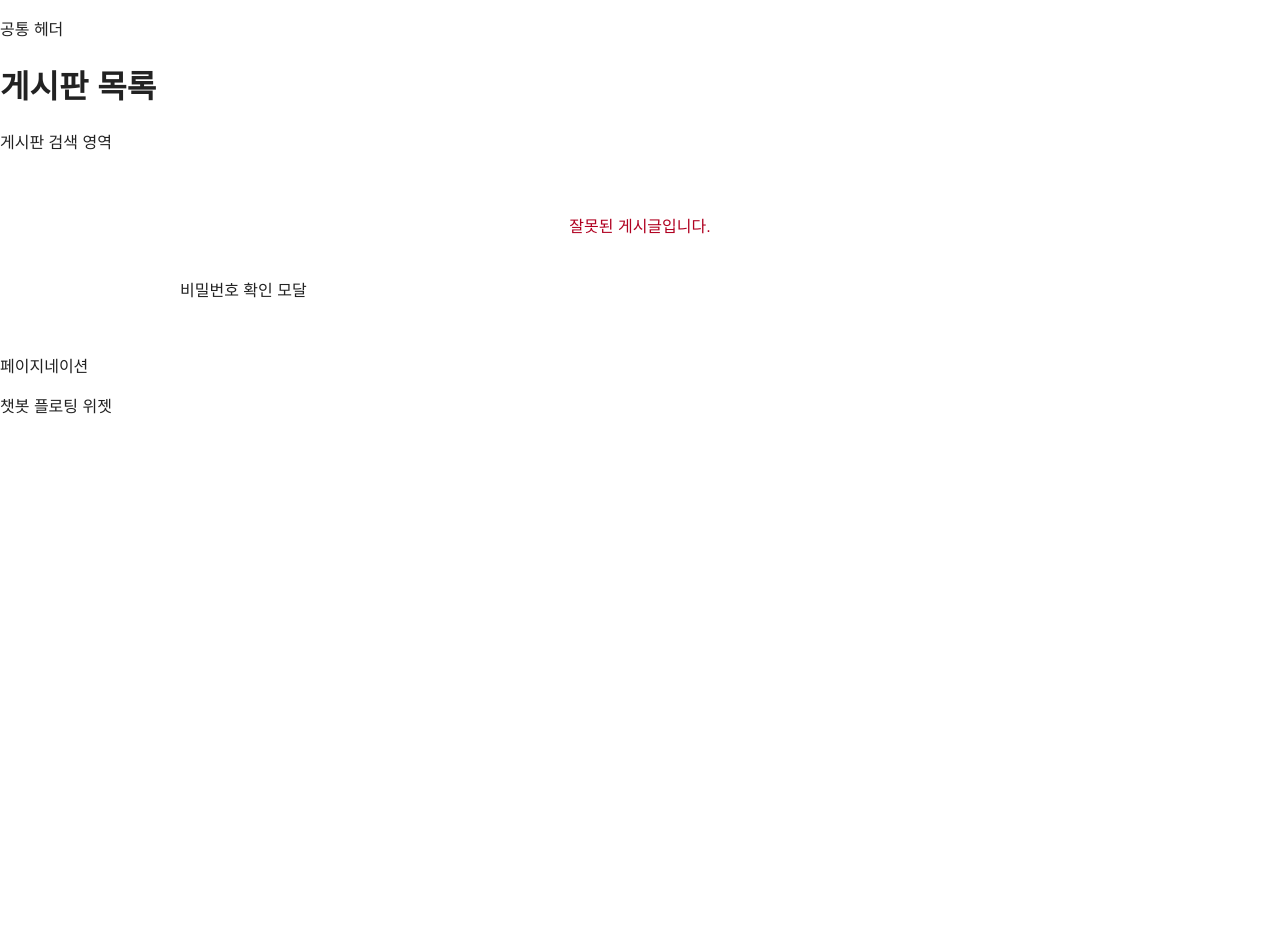
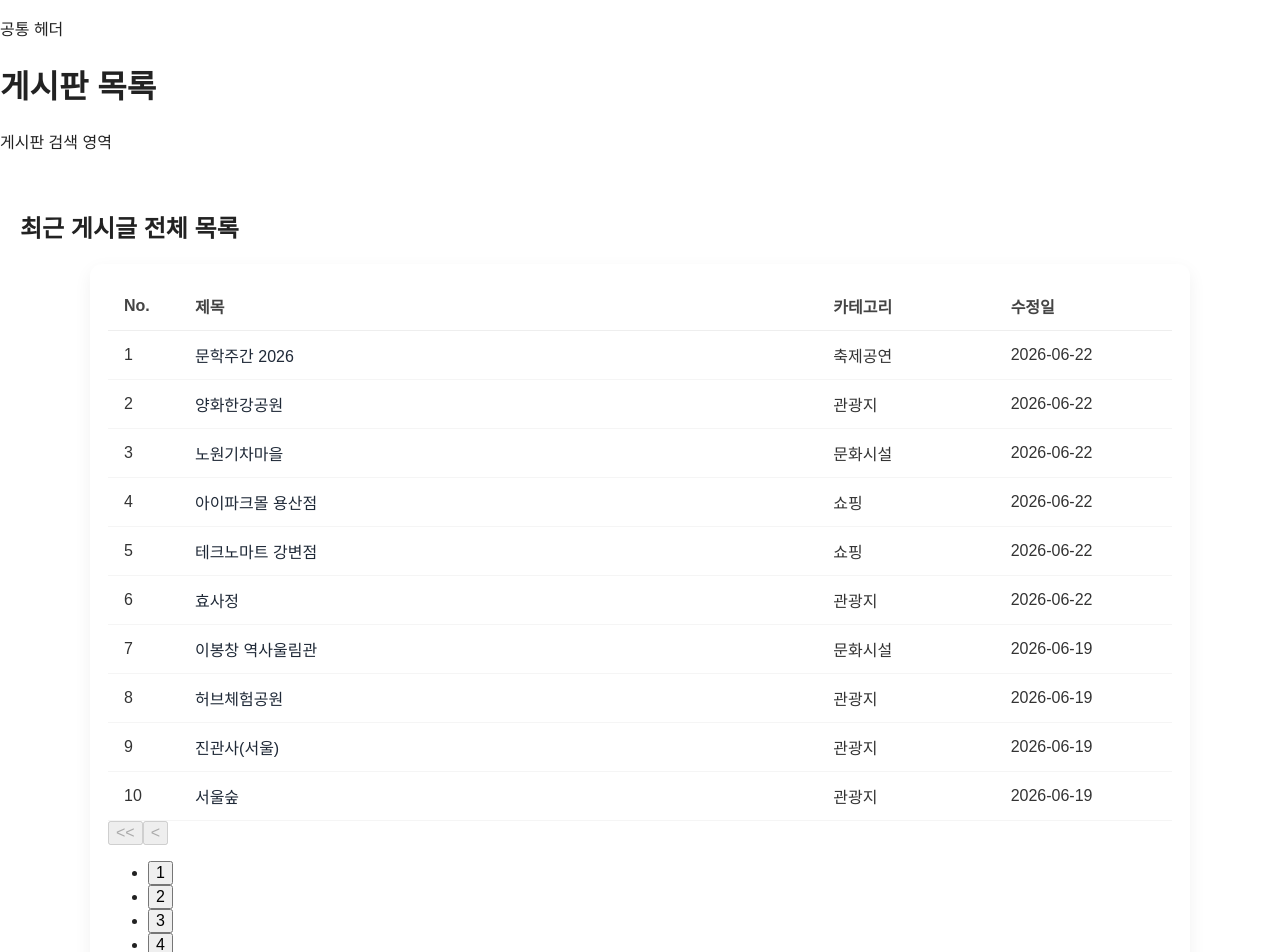
Before and after one commit to eunsinchoi/LocalHub, a Vue app: page /board/course in a window 1280 px wide. Shown: the top 952 px of the page. Before the commit the page ends 800 px from the top, so only its background shows below. Built offline with nearby package versions, Linux system fonts and the light colour scheme.

Commit message:
최근게시물 전체목록 게시물 연동

```diff
--- a/src/components/board/PostTable.vue
+++ b/src/components/board/PostTable.vue
@@ -1,13 +1,9 @@
 <script setup>
-import { ref, onMounted } from 'vue'
-import { useRoute } from 'vue-router'
-import PasswordModal from '../common/PasswordModal.vue'
-import CommentSection from './CommentSection.vue'
+import { ref, computed, onMounted } from 'vue';
 
-const route = useRoute()
-const post = ref(null)
-const isLoading = ref(true)
-const error = ref('')
+const allRecentPosts = ref([]);
+const pageSize = 10;
+const currentPage = ref(1);
 
 const fileData = [
   { name: '서울_관광지.json', cat: '관광지' },
@@ -17,178 +13,260 @@ const fileData = [
   { name: '서울_숙박.json', cat: '숙박' },
   { name: '서울_여행코스.json', cat: '여행코스' },
   { name: '서울_축제공연행사.json', cat: '축제공연' }
-]
+];
+
+onMounted(async () => {
+  let posts = [];
+  for (const file of fileData) {
+    try {
+      const res = await fetch(`/data/${file.name}`);
+      const data = await res.json();
+      if (data && data.items) {
+        const postsWithCat = data.items.map(post => ({ ...post, categoryName: file.cat }));
+        posts = posts.concat(postsWithCat);
+      }
+    } catch (err) {
+      // eslint-disable-next-line no-console
+      console.error(`${file.name} 로드 실패`, err);
+    }
+  }
+  posts.sort((a, b) => {
+    const ma = a.modifiedtime || '';
+    const mb = b.modifiedtime || '';
+    if (mb > ma) return 1;
+    if (mb < ma) return -1;
+    return 0;
+  });
+  allRecentPosts.value = posts;
+});
+
+const totalPages = computed(() => Math.max(1, Math.ceil(allRecentPosts.value.length / pageSize)));
+
+const pagedPosts = computed(() => {
+  const start = (currentPage.value - 1) * pageSize;
+  return allRecentPosts.value.slice(start, start + pageSize);
+});
 
 function formatDate(modifiedtime) {
-  if (!modifiedtime) return ''
-  const s = String(modifiedtime)
-  if (s.length >= 8) return `${s.slice(0,4)}-${s.slice(4,6)}-${s.slice(6,8)}`
-  return s
+  if (!modifiedtime) return '';
+  const s = String(modifiedtime);
+  if (s.length >= 8) return `${s.slice(0,4)}-${s.slice(4,6)}-${s.slice(6,8)}`;
+  return s;
 }
 
-onMounted(async () => {
-  const id = route.params.id
-  if (!id) {
-    error.value = '잘못된 게시글입니다.'
-    isLoading.value = false
-    return
+function gotoPage(n) {
+  const p = Math.min(Math.max(1, n), totalPages.value);
+  currentPage.value = p;
+}
+
+function prevPage() {
+  gotoPage(currentPage.value - 1);
+}
+
+function nextPage() {
+  gotoPage(currentPage.value + 1);
+}
+
+function firstPage() {
+  gotoPage(1);
+}
+
+function lastPage() {
+  gotoPage(totalPages.value);
+}
+
+const pagerRange = computed(() => {
+  const total = totalPages.value;
+  const current = currentPage.value;
+  const maxButtons = 7;
+  if (total <= maxButtons) return Array.from({ length: total }, (_, i) => i + 1);
+
+  const range = [];
+  const half = Math.floor(maxButtons / 2);
+  let start = current - half;
+  let end = current + half;
+
+  if (start < 1) {
+    start = 1;
+    end = maxButtons;
+  } else if (end > total) {
+    end = total;
+    start = total - maxButtons + 1;
   }
 
-  isLoading.value = true
-  error.value = ''
+  for (let i = start; i <= end; i++) range.push(i);
+  return range;
+});
 
-  try {
-    for (const f of fileData) {
-      try {
-        const res = await fetch(`/data/${f.name}`)
-        if (!res.ok) continue
-        const data = await res.json()
-        if (!data || !Array.isArray(data.items)) continue
-
-        const found = data.items.find(
-          (it) => String(it.contentid) === String(id),
-        )
-        if (found) {
-          post.value = { ...found, categoryName: f.cat }
-          break
-        }
-      } catch (e) {
-        // ignore single-file errors, continue others
-        // eslint-disable-next-line no-console
-        console.error('파일 로드 실패', f.name, e)
-      }
-    }
-
-    if (!post.value) {
-      error.value = '게시글을 찾을 수 없습니다.'
-    }
-  } catch (e) {
-    error.value = '게시글을 불러오는 중 오류가 발생했습니다.'
-    // eslint-disable-next-line no-console
-    console.error(e)
-  } finally {
-    isLoading.value = false
-  }
-})
+const isFirst = computed(() => currentPage.value === 1);
+const isLast = computed(() => currentPage.value === totalPages.value);
 </script>
 
 <template>
-  <div class="post-detail-view">
-    <div v-if="isLoading" class="state">게시글을 불러오는 중입니다...</div>
-    <div v-else-if="error" class="state error">{{ error }}</div>
-    <article v-else-if="post" class="post-card">
-      <header class="post-header">
-        <h1 class="post-title">{{ post.title }}</h1>
-        <div class="post-meta">
-          <span class="category" v-if="post.categoryName">{{ post.categoryName }}</span>
-          <span class="date">{{ formatDate(post.modifiedtime) }}</span>
+  <section class="recent-posts-view">
+    <h1>최근 게시글 전체 목록</h1>
+
+    <div class="card">
+      <div class="table-wrap" role="region" aria-label="최근 게시글 목록">
+        <table class="posts-table">
+          <thead>
+            <tr>
+              <th scope="col">No.</th>
+              <th scope="col">제목</th>
+              <th scope="col">카테고리</th>
+              <th scope="col">수정일</th>
+            </tr>
+          </thead>
+          <tbody>
+            <tr v-for="(post, idx) in pagedPosts" :key="post.contentid ?? (idx + (currentPage-1)*pageSize)">
+              <td class="num">{{ (currentPage - 1) * pageSize + idx + 1 }}</td>
+
+              <!-- Title navigates to post-detail route -->
+              <td class="title">
+                <router-link
+                  :to="{ name: 'post-detail', params: { id: post.contentid } }"
+                  class="title-link"
+                >
+                  {{ post.title }}
+                </router-link>
+              </td>
+
+              <td class="category">{{ post.categoryName }}</td>
+              <td class="date">{{ formatDate(post.modifiedtime) }}</td>
+            </tr>
+
+            <tr v-if="allRecentPosts.length === 0">
+              <td colspan="4" class="empty">게시글이 없습니다.</td>
+            </tr>
+          </tbody>
+        </table>
+      </div>
+
+      <nav class="pagination" aria-label="페이지 네비게이션" v-if="totalPages > 1">
+        <div class="pager-left">
+          <button class="pager-btn" @click="firstPage" :disabled="isFirst" aria-label="맨 앞으로"><<</button>
+          <button class="pager-btn" @click="prevPage" :disabled="isFirst" aria-label="이전 페이지"><</button>
         </div>
-      </header>
 
-      <div class="post-body">
-        <figure v-if="post.firstimage || post.firstimage2" class="post-image">
-          <img :src="post.firstimage || post.firstimage2" :alt="post.title" />
-        </figure>
+        <ul class="pager-list" role="list">
+          <li v-for="p in pagerRange" :key="p">
+            <button
+              class="pager-number"
+              :class="{ active: p === currentPage }"
+              @click="gotoPage(p)"
+              :aria-current="p === currentPage ? 'page' : null"
+            >
+              {{ p }}
+            </button>
+          </li>
+        </ul>
 
-        <dl class="post-info">
-          <div class="info-row" v-if="post.addr1 || post.addr2">
-            <dt>주소</dt>
-            <dd>{{ [post.addr1, post.addr2].filter(Boolean).join(' ') }}</dd>
-          </div>
-          <div class="info-row" v-if="post.tel">
-            <dt>전화</dt>
-            <dd>{{ post.tel }}</dd>
-          </div>
-          <div class="info-row" v-if="post.modifiedtime">
-            <dt>수정일</dt>
-            <dd>{{ formatDate(post.modifiedtime) }}</dd>
-          </div>
-        </dl>
-      </div>
-    </article>
-
-    <CommentSection v-if="post" />
-    <PasswordModal />
-  </div>
+        <div class="pager-right">
+          <button class="pager-btn" @click="nextPage" :disabled="isLast" aria-label="다음 페이지">></button>
+          <button class="pager-btn" @click="lastPage" :disabled="isLast" aria-label="맨 마지막으로">>></button>
+        </div>
+      </nav>
+    </div>
+  </section>
 </template>
 
 <style scoped>
-.post-detail-view {
+.recent-posts-view {
   padding: 20px;
-  max-width: 960px;
+}
+
+.card {
+  background: #fff;
+  border-radius: 12px;
+  box-shadow: 0 6px 18px rgba(12,12,12,0.06);
+  padding: 18px;
+  max-width: 1100px;
   margin: 0 auto;
 }
 
-.state {
-  padding: 24px;
-  text-align: center;
-  color: #666;
+/* Table wrapper makes the table horizontally scrollable on small screens */
+.table-wrap {
+  overflow-x: auto;
+  -webkit-overflow-scrolling: touch;
 }
 
-.state.error {
-  color: #b00020;
+/* Basic table styling */
+.posts-table {
+  width: 100%;
+  border-collapse: collapse;
+  min-width: 640px;
 }
 
-.post-card {
-  background: #fff;
-  border-radius: 10px;
-  padding: 20px;
-  box-shadow: 0 6px 18px rgba(12,12,12,0.06);
-  margin-bottom: 18px;
+.posts-table thead th {
+  text-align: left;
+  font-weight: 600;
+  padding: 12px 16px;
+  background: transparent;
+  color: #444;
+  border-bottom: 1px solid #eee;
 }
 
-.post-header {
-  display: flex;
-  flex-direction: column;
-  gap: 8px;
-  margin-bottom: 12px;
+.posts-table tbody td {
+  padding: 12px 16px;
+  border-bottom: 1px solid #f5f5f5;
+  vertical-align: middle;
+  color: #333;
 }
 
-.post-title {
-  margin: 0;
-  font-size: 22px;
-  color: #111;
+.posts-table tbody tr:hover {
+  background: rgba(255, 85, 85, 0.03);
+  transform: translateY(-1px);
 }
 
-.post-meta {
-  display: flex;
-  gap: 12px;
-  color: #777;
-  font-size: 13px;
-  align-items: center;
+/* Column sizing */
+.num {
+  width: 64px;
+  color: #666;
+  text-align: left;
 }
 
-.post-image {
-  margin: 12px 0;
-  display: block;
+.title-link {
+  color: #1f2937;
+  text-decoration: none;
+  font-weight: 500;
 }
 
-.post-image img {
-  width: 100%;
-  height: auto;
-  border-radius: 8px;
-  object-fit: cover;
+.title-link:hover {
+  text-decoration: underline;
 }
 
-.post-info {
-  margin-top: 8px;
-  display: grid;
-  gap: 8px;
+.title {
+  width: 60%;
+  font-weight: 500;
 }
 
-.info-row {
-  display: flex;
-  gap: 12px;
+.category {
+  width: 160px;
+  color: #666;
+  text-align: left;
 }
 
-dt {
-  min-width: 54px;
-  color: #666;
-  font-weight: 600;
+.date {
+  width: 160px;
+  color: #888;
+  text-align: left;
 }
 
-dd {
-  margin: 0;
-  color: #333;
+/* Empty row */
+.empty {
+  text-align: center;
+  padding: 18px;
+  color: #777;
+}
+
+/* Responsive adjustments */
+@media (max-width: 720px) {
+  .card {
+    padding: 12px;
+  }
+  .posts-table thead th,
+  .posts-table tbody td {
+    padding: 10px 12px;
+  }
 }
 </style>
--- a/src/views/PostDetailView.vue
+++ b/src/views/PostDetailView.vue
@@ -1,7 +1,83 @@
+<script setup>
+import { ref, onMounted } from 'vue'
+import { useRoute } from 'vue-router'
+import PasswordModal from '../components/common/PasswordModal.vue'
+import CommentSection from '../components/board/CommentSection.vue'
+
+const route = useRoute()
+const post = ref(null)
+const isLoading = ref(true)
+const error = ref('')
+
+const fileData = [
+  { name: '서울_관광지.json', cat: '관광지' },
+  { name: '서울_레포츠.json', cat: '레포츠' },
+  { name: '서울_문화시설.json', cat: '문화시설' },
+  { name: '서울_쇼핑.json', cat: '쇼핑' },
+  { name: '서울_숙박.json', cat: '숙박' },
+  { name: '서울_여행코스.json', cat: '여행코스' },
+  { name: '서울_축제공연행사.json', cat: '축제공연' }
+]
+
+function formatDate(modifiedtime) {
+  if (!modifiedtime) return ''
+  const s = String(modifiedtime)
+  if (s.length >= 8) return `${s.slice(0,4)}-${s.slice(4,6)}-${s.slice(6,8)}`
+  return s
+}
+
+onMounted(async () => {
+  // debug logs
+  console.log('route.params:', route.params)
+  const id = route.params.id
+
+  if (!id) {
+    error.value = '잘못된 게시글입니다.'
+    isLoading.value = false
+    return
+  }
+
+  isLoading.value = true
+  error.value = ''
+
+  try {
+    for (const f of fileData) {
+      try {
+        const res = await fetch(`/data/${f.name}`)
+        if (!res.ok) continue
+        const data = await res.json()
+        if (!data || !Array.isArray(data.items)) continue
+
+        const found = data.items.find((it) => String(it.contentid) === String(id))
+        if (found) {
+          post.value = { ...found, categoryName: f.cat }
+          break
+        }
+      } catch (e) {
+        // single-file error -> continue with others
+        // eslint-disable-next-line no-console
+        console.error('파일 로드 실패', f.name, e)
+      }
+    }
+
+    if (!post.value) {
+      error.value = '게시글을 찾을 수 없습니다.'
+    }
+  } catch (e) {
+    error.value = '게시글을 불러오는 중 오류가 발생했습니다.'
+    // eslint-disable-next-line no-console
+    console.error(e)
+  } finally {
+    isLoading.value = false
+  }
+})
+</script>
+
 <template>
   <div class="post-detail-view">
     <div v-if="isLoading" class="state">게시글을 불러오는 중입니다...</div>
     <div v-else-if="error" class="state error">{{ error }}</div>
+
     <article v-else-if="post" class="post-card">
       <header class="post-header">
         <h1 class="post-title">{{ post.title }}</h1>
@@ -34,67 +110,83 @@
   </div>
 </template>
 
-<script setup>
-import { ref, onMounted } from 'vue'
-import { useRoute } from 'vue-router'
-// 파일 경로가 다를 수 있으니 확인해주세요.
-// 같은 views 폴더 내라면 ./ 를, components 폴더에 있다면 ../components/.. 를 사용하세요.
-import PasswordModal from '../components/common/PasswordModal.vue'
-import CommentSection from '../components/board/CommentSection.vue'
-
-const route = useRoute()
-const post = ref(null)
-const isLoading = ref(true)
-const error = ref('')
-
-const fileData = [
-  { name: '서울_관광지.json', cat: '관광지' },
-  { name: '서울_레포츠.json', cat: '레포츠' },
-  { name: '서울_문화시설.json', cat: '문화시설' },
-  { name: '서울_쇼핑.json', cat: '쇼핑' },
-  { name: '서울_숙박.json', cat: '숙박' },
-  { name: '서울_여행코스.json', cat: '여행코스' },
-  { name: '서울_축제공연행사.json', cat: '축제공연' }
-]
-
-function formatDate(modifiedtime) {
-  if (!modifiedtime) return ''
-  const s = String(modifiedtime)
-  if (s.length >= 8) return `${s.slice(0,4)}-${s.slice(4,6)}-${s.slice(6,8)}`
-  return s
+<style scoped>
+.post-detail-view {
+  padding: 20px;
+  max-width: 960px;
+  margin: 0 auto;
 }
 
-onMounted(async () => {
-  const id = route.params.id
-  if (!id) {
-    error.value = '잘못된 게시글입니다.'
-    isLoading.value = false
-    return
-  }
+.state {
+  padding: 24px;
+  text-align: center;
+  color: #666;
+}
 
-  isLoading.value = true
-  try {
-    for (const f of fileData) {
-      const res = await fetch(`/data/${f.name}`)
-      if (!res.ok) continue
-      const data = await res.json()
-      if (!data || !Array.isArray(data.items)) continue
+.state.error {
+  color: #b00020;
+}
 
-      const found = data.items.find((it) => String(it.contentid) === String(id))
-      if (found) {
-        post.value = { ...found, categoryName: f.cat }
-        break
-      }
-    }
-    if (!post.value) error.value = '게시글을 찾을 수 없습니다.'
-  } catch (e) {
-    error.value = '게시글을 불러오는 중 오류가 발생했습니다.'
-  } finally {
-    isLoading.value = false
-  }
-})
-</script>
+.post-card {
+  background: #fff;
+  border-radius: 10px;
+  padding: 20px;
+  box-shadow: 0 6px 18px rgba(12,12,12,0.06);
+  margin-bottom: 18px;
+}
 
-<style scoped>
-/* 여기에 스타일을 그대로 두시면 됩니다 */
+.post-header {
+  display: flex;
+  flex-direction: column;
+  gap: 8px;
+  margin-bottom: 12px;
+}
+
+.post-title {
+  margin: 0;
+  font-size: 22px;
+  color: #111;
+}
+
+.post-meta {
+  display: flex;
+  gap: 12px;
+  color: #777;
+  font-size: 13px;
+  align-items: center;
+}
+
+.post-image {
+  margin: 12px 0;
+  display: block;
+}
+
+.post-image img {
+  width: 100%;
+  height: auto;
+  border-radius: 8px;
+  object-fit: cover;
+}
+
+.post-info {
+  margin-top: 8px;
+  display: grid;
+  gap: 8px;
+}
+
+.info-row {
+  display: flex;
+  gap: 12px;
+}
+
+dt {
+  min-width: 54px;
+  color: #666;
+  font-weight: 600;
+}
+
+dd {
+  margin: 0;
+  color: #333;
+}
 </style>
```
Also changed, not shown: src/views/RecentPostView.vue (+27 -91 lines).
